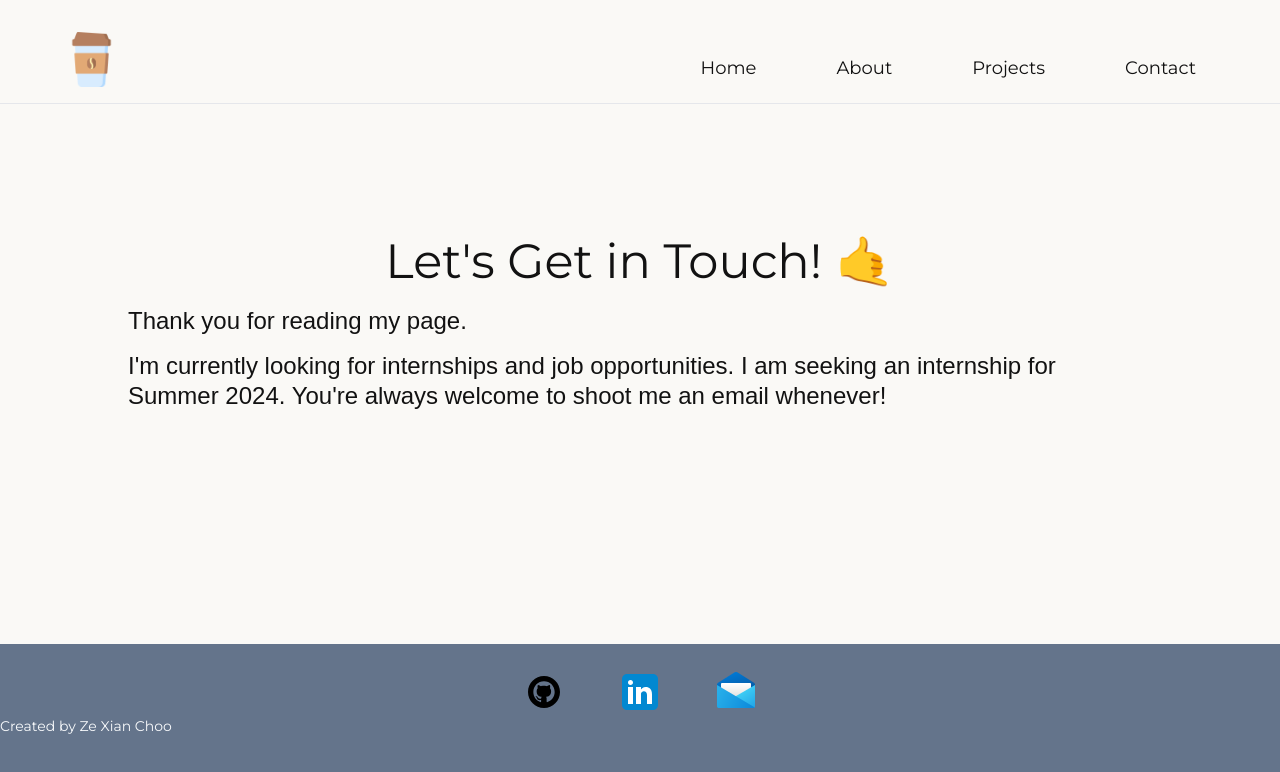
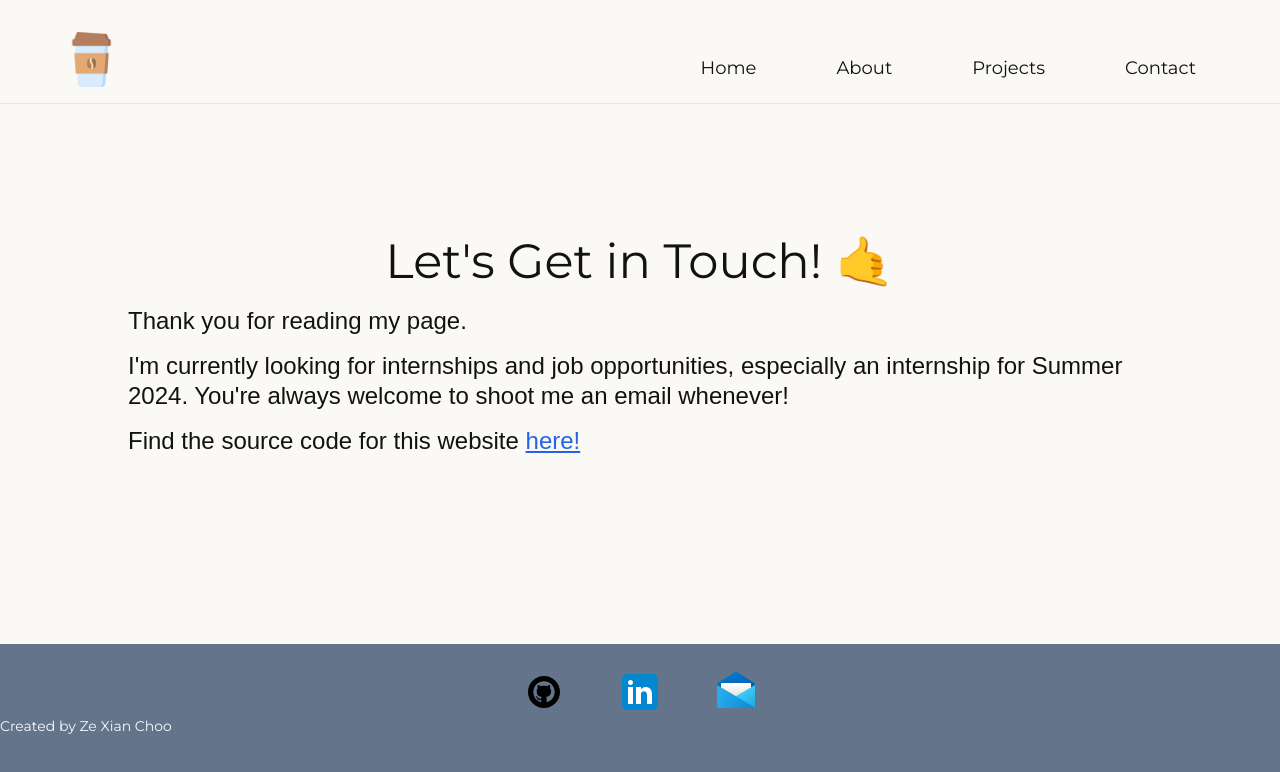
Before and after one commit to zexianchoo/zexianchoo.github.io, a React (Vite) app: page /contact in a window 1280 px wide. Shown: the top 772 px of the page. Built offline with nearby package versions, Linux system fonts and the light colour scheme; a web font is replaced by a local one.

Commit message:
added source code

```diff
--- a/src/sections/ContactInfo.jsx
+++ b/src/sections/ContactInfo.jsx
@@ -1,4 +1,3 @@
-import { footer_icons } from '../constants'
 
 const ContactInfo = () => {
   return (
@@ -12,11 +11,14 @@ const ContactInfo = () => {
         <div className="flex flex-col space-y-4">
           <p className="info-text">
             Thank you for reading my page. </p>
-            <p className="info-text font-2xl">
-            I'm currently looking for internships and job opportunities. I am seeking an internship for Summer 2024.
+          <p className="info-text font-2xl">
+            I'm currently looking for internships and job opportunities, especially an internship for Summer 2024.
             You're always welcome to shoot me an email whenever!
           </p>
-
+          <p className="info-text font-2xl">
+            Find the source code for this website <a href='https://github.com/zexianchoo/zexianchoo.github.io'
+            target="_blank" rel="noopener noreferrer" className="underline text-blue-600 hover:text-blue-800 visited:text-purple-600" > here! </a>
+          </p>
         </div>
 
       </div>
```
